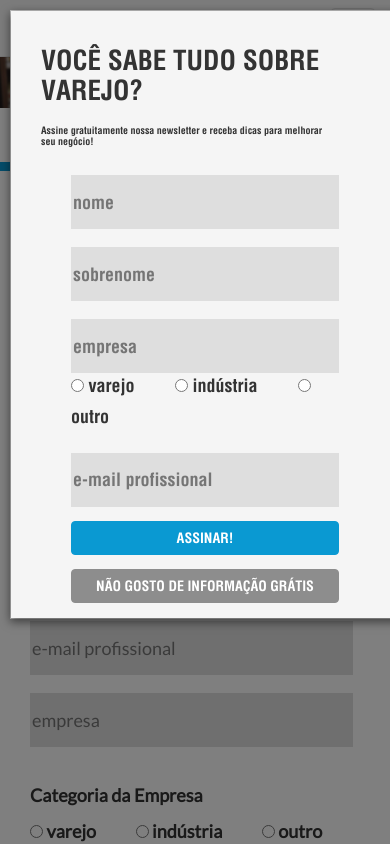
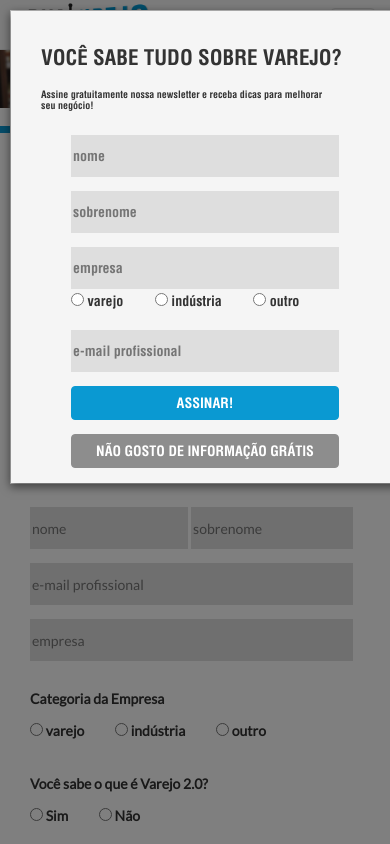
Before and after one commit to GamaEmMim/ruaVarejo, a PHP site: page /pesquisa.php in a window 390 px wide. Run offline with PHP 8.4, Linux system fonts and the light colour scheme.

Commit message:
Pacote de responsividade

```diff
--- a/components/navigator.html
+++ b/components/navigator.html
@@ -1,6 +1,5 @@
 <!-- Navigation -->
 <nav class="navbar navbar-default navbar-fixed-top" role="navigation">
-    <div class="container">
         <!-- Brand and toggle get grouped for better mobile display -->
         <div class="navbar-header">
             <button type="button" class="navbar-toggle" data-toggle="collapse" data-target="#bs-example-navbar-collapse-1">
@@ -11,7 +10,7 @@
                 <span class="icon-bar"></span>
             </button>
             <a class="navbar-brand" href="/">
-              <img src="/images/logo.png" width="230" height="57">
+              <img class="menuLogo" src="/images/logo.png">
             </a>
         </div>
         <!-- Collect the nav links, forms, and other content for toggling -->
@@ -35,6 +34,5 @@
             </ul>
         </div>
         <!-- /.navbar-collapse -->
-    </div>
     <!-- /.container -->
 </nav>
--- a/components/page_header.html
+++ b/components/page_header.html
@@ -3,8 +3,8 @@
       <h1 class="pageTitle">O SEU GPS NO MERCADO</h1>
       <h3 class="slogan">Diversas novidades para orientar seu sucesso no Varejo!</h3>
     </div>
-    <div class="col-xs-6">
-      <input type="button" class="btn btn-default signUpButton  "value="INSCREVA-SE!"  ></button>
+    <div class="col-xs-5">
+      <input type="button" class="btn btn-default signUpButton" value="INSCREVA-SE!"  ></button>
     </div>
 </div>
 <!-- Modal -->
--- a/css/global.css
+++ b/css/global.css
@@ -98,11 +98,19 @@ input[type="text"], input[type="email"]{
 }
 
 .media{
-	width: 70%;
+	width: 90%;
 }
 
 .media-heading{
 	color: #0274a6;
+}
+
+.navbar-header{
+	height: 7em;
+}
+
+.navbar-nav{
+	margin-top: 2em;
 }
 
 @media screen{
@@ -110,8 +118,6 @@ input[type="text"], input[type="email"]{
 		float: right;
 		height: 4em;
 	}
-
-
 
 	.middleBanner{
 		background-image: url('/images/background_index.jpg');
@@ -140,9 +146,59 @@ input[type="text"], input[type="email"]{
 	}
 }
 
+@media (max-width: 1420px){
+	.bannerContent{
+		display: none;
+	}
+
+	.media{
+		width: 100%;
+	}
+}
+
+@media (max-width: 1095px){
+	.middleBanner .signUpButton {
+	        margin-top: 3em;
+    		margin-left: 13em;
+	}
+
+	.pageTitle{
+		font-size: 3em;
+	}
+
+	.slogan{
+		font-size: 1.3em;
+	}
+
+	.navbar-header {
+	    height: 6em;
+	}
+
+	.menuLogo{
+		width: 9em;
+	}
+
+	.navbar-nav{
+		margin-top: 1em;
+	}
+}
+
 @media (max-width: 915px){
 	.leftMenu{
 		float: right;
+	}
+
+	.navbar{
+		height: 10px;
+	}
+
+	.navbar-nav {
+	    margin-top: 0em;
+	}
+
+	.menuLogo{
+		width: 8em;
+		margin-top: -1em;
 	}
 
 	.middleBanner{
@@ -156,16 +212,16 @@ input[type="text"], input[type="email"]{
 	}
 
 	.middleBanner div{
-		margin-top: 4em;
+		margin-top: 5em;
 		color: #FFFFFF;
 	}
 
 	.middleBanner h1{
-		font-size: 2em;
+		font-size: 1.6em;
 	}
 
 	.middleBanner h3{
-		font-size: 1em;
+		font-size: 0.8em;
 	}
 
 	.middleBanner .signUpButton{
@@ -175,6 +231,8 @@ input[type="text"], input[type="email"]{
 
 	.middleBanner input[type='button']{
 		width: 18em;
+		margin-top: 1.5em;
+		margin-left: 5em;
 	}
 }
 
@@ -225,7 +283,7 @@ input[type="text"], input[type="email"]{
 	}
 
 	.middleBanner h3{
-		font-size: 1em;
+		font-size: 0.6em;
 	}
 
 	.middleBanner .signUpButton{
@@ -234,7 +292,9 @@ input[type="text"], input[type="email"]{
 	}
 
 	.middleBanner input[type='button']{
-		width: 15em;
+		width: 9em;
+		margin-right: 4em;
+		margin-top: 1em;
 	}
 }
 
@@ -272,7 +332,10 @@ input[type="text"], input[type="email"]{
 	}
 
 	.middleBanner input[type='button']{
-		width: 11em;
+		margin-left: 3em;
+	    margin-top: 2em;
+	    width: 8em;
+	    height: 3em;
 	}
 }
 
@@ -351,7 +414,11 @@ input[type="text"], input[type="email"]{
 	}
 
 	.middleBanner input[type='button']{
-		width: 7.9em;
+		font-size: 0.7em;
+	    width: 9em;
+	    height: 3em;
+	    margin-right: 0em;
+	    margin-top: 1.5em;
 	}
 }
 
--- a/pesquisa.php
+++ b/pesquisa.php
@@ -12,7 +12,7 @@
   <script src="/js/pesquisa.js"></script>
 </head>
 
-<body style="font-size: 18px">
+<body>
   <?php require(__DIR__."/components/navigator.html"); ?>
   <?php require(__DIR__."/components/page_header.html");?>
   <div class="container">
```
Also changed, not shown: css/navbar.css (added, +20 -0 lines), index.php (+6 -10 lines).
